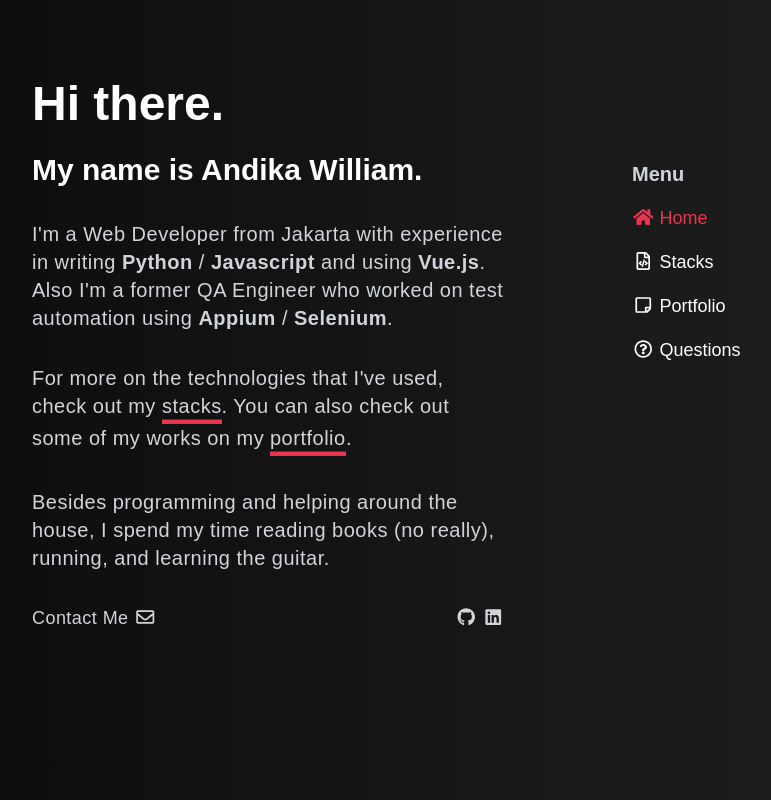
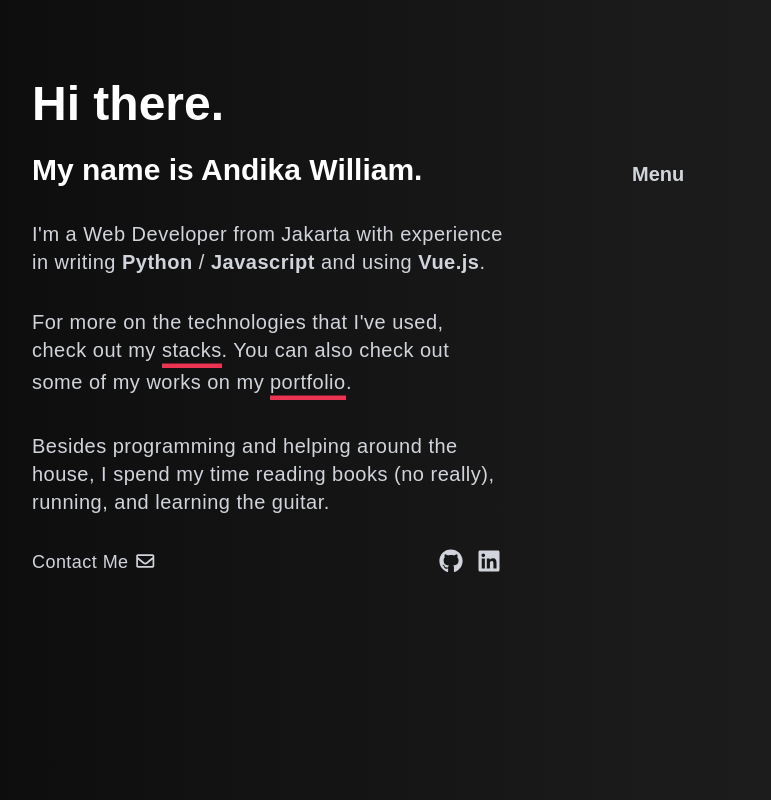
Before and after one commit to vandercoder/portfolio-website, a Vue app: page / in a window 1280 px wide. Shown: the whole page, without its empty margins (136-907 px from the left). Built offline with nearby package versions, Linux system fonts and the light colour scheme.

Commit message:
adjusted sidebar animation

```diff
--- a/src/components/TheSideBar.vue
+++ b/src/components/TheSideBar.vue
@@ -20,16 +20,19 @@
 
     <nav
       id="menu"
-      class="h-screen transition-width duration-300 fixed z-10 top-0 right-0 text-lg py-32 w-0 font-montserrat shadow-xl bg-black-100 lg:w-1/2 lg:bg-transparent lg:shadow-none lg:block lg:pl-24 lg:flex-grow lg:pt-40"
+      class="overflow-hidden whitespace-no-wrap h-screen transition-width duration-500 fixed z-10 top-0 right-0 text-lg py-32 w-0 font-montserrat shadow-xl bg-black-100 lg:w-1/2 lg:bg-transparent lg:shadow-none lg:block lg:pl-24 lg:flex-grow lg:pt-40"
       v-bind:class="{ 'w-3/5': $store.state.activeSidebar }"
     >
-      <h3 class="text-xl px-8  text-gray-300 font-bold">Menu</h3>
+      <h3 class="text-xl px-8 text-gray-300 font-bold">Menu</h3>
       <div
-        class="block mt-4 px-8 font-light transition-all duration-300 hover:opacity-75 transform hover:-translate-y-1 cursor-pointer"
+        class="block mt-4 px-8 font-light transition-all duration-500 hover:opacity-75 transform hover:-translate-y-1 cursor-pointer"
         v-for="page in pages"
         :key="page.id"
         v-on:click="changePage(page.name); $store.commit('toggleSidebar');"
-        v-bind:class="{ 'text-red-pink' : isActivePage(page) }"
+        v-bind:class="{
+          'text-red-pink' : isActivePage(page),
+          'opacity-0': !$store.state.activeSidebar,
+        }"
       >
       <font-awesome-icon :icon="[getIconFamily(page), getIconName(page)]" fixed-width>
       </font-awesome-icon>
--- a/src/pages/PageHome.vue
+++ b/src/pages/PageHome.vue
@@ -10,8 +10,6 @@
       I'm a Web Developer from Jakarta with experience in writing
       <span class="font-semibold"> Python </span> / <span class="font-semibold">Javascript</span>
       and using <span class="font-semibold">Vue.js</span>.
-      Also I'm a former QA Engineer who worked on test automation using
-      <span class="font-semibold">Appium</span> / <span class="font-semibold">Selenium</span>.
     </p>
     <p class="text-base sm:text-xl text-gray-300 font-light tracking-wide mt-6 sm:mt-8">
       For more on the technologies that I've used, check out my
@@ -45,8 +43,8 @@
         <a
           target="_blank" rel="noopener noreferrer"
           href="https://github.com/andikawilliam"
-          class="mr-1">
-          <font-awesome-icon :icon="['fab', 'github']" fixed-width
+          class="mr-2">
+          <font-awesome-icon :icon="['fab', 'github']" size='lg' fixed-width
             class="transition duration-300 transform hover:scale-105 hover:-translate-y-2"
           >
           </font-awesome-icon>
@@ -55,7 +53,7 @@
           target="_blank" rel="noopener noreferrer"
           href="https://www.linkedin.com/in/andika-william-62777314a/"
         >
-          <font-awesome-icon :icon="['fab', 'linkedin']" fixed-width
+          <font-awesome-icon :icon="['fab', 'linkedin']" size='lg' fixed-width
             class="transition duration-300 transform hover:scale-105 hover:-translate-y-2"
           >
           </font-awesome-icon>
--- a/src/pages/PageStacks.vue
+++ b/src/pages/PageStacks.vue
@@ -19,9 +19,9 @@
         >
           {{ field.area }}
         </h2>
-
-        <!-- <transition name="fade-show">
-          <p class="fade-show-info text-sm sm:text-base font- z-10 text-gray-400 absolute p-4 my-2 leading-relaxed rounded-lg bg-black-100 border-t-2 border-gray-600"
+<!--
+        <transition name="fade-show">
+          <p class="fade-show-info text-sm sm:text-base font- z-10 text-gray-400 absolute p-4 my-2 leading-relaxed rounded-lg bg-black-100 border-l-2 border-gray-600"
             v-show="field.id === activeInfo" v-html="field.info"
           >
           </p>
@@ -69,10 +69,8 @@ export default {
             { name: 'JavaScript', icon: 'js-square', active: true},
             { name: 'Ruby, Java, C++', icon: '', active: false}
           ],
-          info: `Generally, I like to write my programs in Python. Javascript I used
-          strictly for web. <br><br>
-          On the other hand, I only use Ruby for Ruby on Rails.
-          While Java and C++, I haven't really used in a while.`,
+          info: `Sample projects:
+          `,
           showInfo: false,
         },
         {
```
Also changed, not shown: 1 other file (tests, documents, lock files or other folders).
